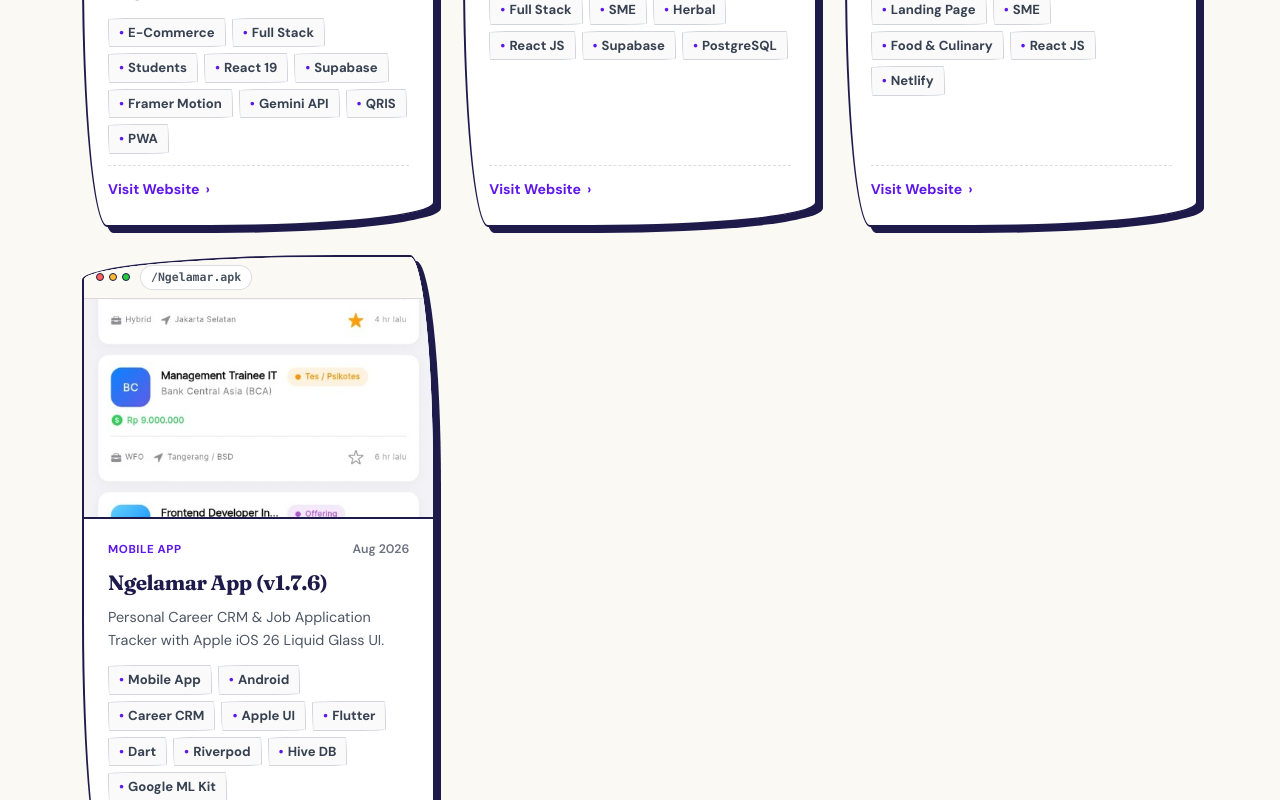
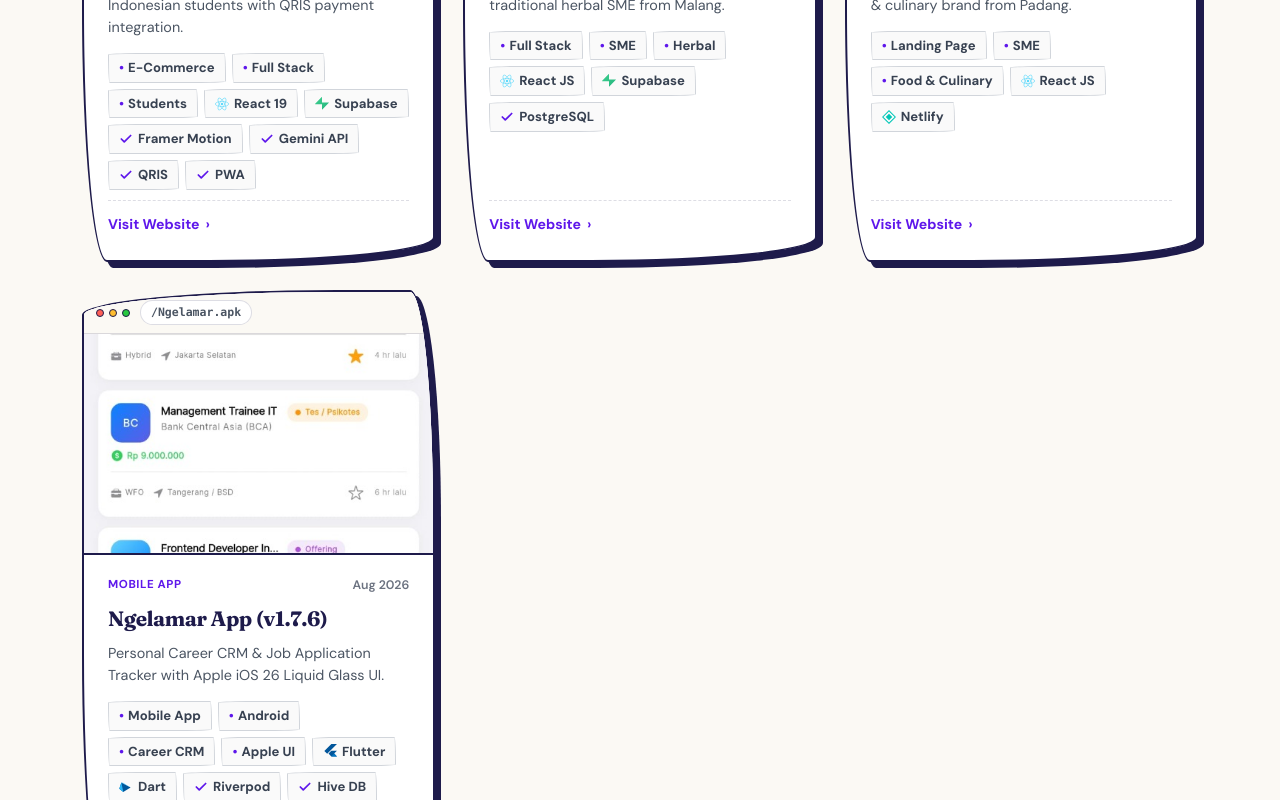
Before and after one commit to rozaqi02/idka-solutions, a React (Vite) app: page /portofolio in a window 1280 px wide. Shown: the part 1820-2620 px from the top of the page. Built offline with nearby package versions, Linux system fonts and the light colour scheme.

Commit message:
feat: add vector brand logos to tech stack pills and portfolio tags

```diff
--- /dev/null
+++ b/src/components/TechLogo.tsx
@@ -0,0 +1,153 @@
+interface TechLogoProps {
+  name: string
+  className?: string
+  size?: number
+}
+
+export function TechLogo({ name, className = '', size = 18 }: TechLogoProps) {
+  const normalized = name.toLowerCase().trim()
+
+  const style = {
+    width: size,
+    height: size,
+    display: 'inline-block',
+    verticalAlign: 'middle',
+    flexShrink: 0,
+  }
+
+  // React
+  if (normalized.includes('react') && !normalized.includes('native')) {
+    return (
+      <svg style={style} className={className} viewBox="-11.5 -10.23174 23 20.46348" fill="none" aria-hidden="true">
+        <circle cx="0" cy="0" r="2.05" fill="#61DAFB"/>
+        <g stroke="#61DAFB" strokeWidth="1" fill="none">
+          <ellipse rx="11" ry="4.2"/>
+          <ellipse rx="11" ry="4.2" transform="rotate(60)"/>
+          <ellipse rx="11" ry="4.2" transform="rotate(120)"/>
+        </g>
+      </svg>
+    )
+  }
+
+  // React Native
+  if (normalized.includes('react native')) {
+    return (
+      <svg style={style} className={className} viewBox="-11.5 -10.23174 23 20.46348" fill="none" aria-hidden="true">
+        <circle cx="0" cy="0" r="2.05" fill="#61DAFB"/>
+        <g stroke="#61DAFB" strokeWidth="1.3" fill="none">
+          <ellipse rx="11" ry="4.2"/>
+          <ellipse rx="11" ry="4.2" transform="rotate(60)"/>
+          <ellipse rx="11" ry="4.2" transform="rotate(120)"/>
+        </g>
+      </svg>
+    )
+  }
+
+  // Flutter
+  if (normalized.includes('flutter')) {
+    return (
+      <svg style={style} className={className} viewBox="0 0 24 24" fill="none" aria-hidden="true">
+        <path d="M14.314 0L2.3 12 7.157 16.857 23.957 0h-9.643zM14.314 11.571L9.457 16.429l4.857 4.857h9.643l-4.857-4.857 4.857-4.858h-9.643z" fill="#02569B"/>
+        <path d="M14.314 21.286l4.857-4.857 4.857 4.857h-9.714z" fill="#0175C2"/>
+      </svg>
+    )
+  }
+
+  // TypeScript
+  if (normalized.includes('typescript') || normalized === 'ts') {
+    return (
+      <svg style={style} className={className} viewBox="0 0 24 24" fill="none" aria-hidden="true">
+        <rect width="24" height="24" rx="4" fill="#3178C6"/>
+        <path d="M11.953 19.539v-7.859H9.414V9.617h8.172v2.063h-2.539v7.859h-3.094zm9.36.14c-1.399 0-2.531-.382-3.399-1.148-.867-.766-1.383-1.89-1.547-3.375h2.82c.102.765.375 1.344.82 1.734.446.39 1.055.586 1.829.586.726 0 1.281-.153 1.664-.457.383-.305.574-.711.574-1.219 0-.437-.148-.773-.445-1.008-.297-.234-.875-.461-1.735-.68-.86-.218-1.554-.46-2.086-.726a4.02 4.02 0 0 1-1.476-1.164c-.391-.508-.586-1.172-.586-1.992 0-1.148.438-2.063 1.313-2.742.875-.68 2.063-1.02 3.563-1.02 1.328 0 2.437.348 3.328 1.043.89.695 1.375 1.715 1.453 3.059h-2.789c-.07-.649-.297-1.129-.68-1.442-.383-.312-.922-.468-1.617-.468-.656 0-1.156.14-1.5.422-.344.281-.516.64-.516 1.078 0 .39.148.695.445.914.297.219.867.43 1.711.633.844.203 1.531.434 2.063.691.531.258 1.008.641 1.43 1.149.422.508.633 1.172.633 1.992 0 1.211-.438 2.156-1.313 2.836-.875.68-2.094 1.02-3.656 1.02z" fill="#FFF"/>
+      </svg>
+    )
+  }
+
+  // Supabase
+  if (normalized.includes('supabase')) {
+    return (
+      <svg style={style} className={className} viewBox="0 0 24 24" fill="none" aria-hidden="true">
+        <path d="M21.362 9.354H12V.301a.3.3 0 00-.517-.207L.256 11.785a.3.3 0 00.21.517H12v9.053a.3.3 0 00.517.207l11.227-11.691a.3.3 0 00-.21-.517z" fill="url(#supabase_grad_comp)"/>
+        <defs>
+          <linearGradient id="supabase_grad_comp" x1="0" y1="0" x2="24" y2="24" gradientUnits="userSpaceOnUse">
+            <stop stopColor="#3ECF8E"/>
+            <stop offset="1" stopColor="#24B47E"/>
+          </linearGradient>
+        </defs>
+      </svg>
+    )
+  }
+
+  // Firebase
+  if (normalized.includes('firebase')) {
+    return (
+      <svg style={style} className={className} viewBox="0 0 24 24" fill="none" aria-hidden="true">
+        <path d="M3.89 15.672L6.155 1.55a.8.8 0 011.512-.224l2.457 4.673 4.22-8.06a.8.8 0 011.468.093l4.3 17.64-6.93 3.916a2 2 0 01-1.964 0L3.89 15.672z" fill="#FFCA28"/>
+        <path d="M14.354 5.922L12 1.432a.8.8 0 00-1.468-.093L3.89 15.672l8.112 4.584a2 2 0 001.964 0l6.93-3.916-6.542-10.418z" fill="#FFA000"/>
+        <path d="M12.982 20.256a2 2 0 01-1.964 0L2.906 15.61l.984-6.147 9.092 10.793z" fill="#F57C00"/>
+      </svg>
+    )
+  }
+
+  // Figma
+  if (normalized.includes('figma')) {
+    return (
+      <svg style={style} className={className} viewBox="0 0 38 57" fill="none" aria-hidden="true">
+        <path d="M19 28.5c0-5.247 4.253-9.5 9.5-9.5 5.247 0 9.5 4.253 9.5 9.5 0 5.247-4.253 9.5-9.5 9.5-5.247 0-9.5-4.253-9.5-9.5z" fill="#1ABCFE"/>
+        <path d="M0 47.5c0-5.247 4.253-9.5 9.5-9.5H19v9.5c0 5.247-4.253 9.5-9.5 9.5C4.253 57 0 52.747 0 47.5z" fill="#0ACF83"/>
+        <path d="M19 0v19h9.5c5.247 0 9.5-4.253 9.5-9.5C38 4.253 33.747 0 28.5 0H19z" fill="#FF7262"/>
+        <path d="M0 9.5C0 14.747 4.253 19 9.5 19H19V0H9.5C4.253 0 0 4.253 0 9.5z" fill="#F24E1E"/>
+        <path d="M0 28.5c0 5.247 4.253 9.5 9.5 9.5H19V19H9.5C4.253 19 0 23.253 0 28.5z" fill="#A259FF"/>
+      </svg>
+    )
+  }
+
+  // Netlify
+  if (normalized.includes('netlify')) {
+    return (
+      <svg style={style} className={className} viewBox="0 0 24 24" fill="none" aria-hidden="true">
+        <path d="M6.43 12L12 17.57 17.57 12 12 6.43 6.43 12z" fill="#00C7B7"/>
+        <path d="M12 0L0 12l12 12 12-12L12 0zm0 21.6L2.4 12 12 2.4 21.6 12 12 21.6z" fill="#00C7B7"/>
+      </svg>
+    )
+  }
+
+  // Dart
+  if (normalized.includes('dart')) {
+    return (
+      <svg style={style} className={className} viewBox="0 0 24 24" fill="none" aria-hidden="true">
+        <path d="M4.1 4.1L.5 14.8l6.8 5.7 12.6-7.8L4.1 4.1z" fill="#01579B"/>
+        <path d="M19.9 12.7L6.8 4.6 4.1 4.1l15.8 8.6z" fill="#40C4FF"/>
+        <path d="M7.3 20.5l-6.8-5.7L4.1 4.1l3.2 16.4z" fill="#29B6F6"/>
+      </svg>
+    )
+  }
+
+  // Vite
+  if (normalized.includes('vite')) {
+    return (
+      <svg style={style} className={className} viewBox="0 0 24 24" fill="none" aria-hidden="true">
+        <path d="M22.6 3.6L12.7 21.4c-.3.5-1.1.5-1.4 0L1.4 3.6c-.4-.7.2-1.6 1-1.5l8.9 1.1 8.9-1.1c.8-.1 1.4.8 1 1.5z" fill="#BD34FE"/>
+        <path d="M16.6 2.3l-4.6 19.1c-.1.5-.8.5-.9 0L6.5 2.3" fill="#FFC920"/>
+      </svg>
+    )
+  }
+
+  // Tailwind
+  if (normalized.includes('tailwind')) {
+    return (
+      <svg style={style} className={className} viewBox="0 0 24 24" fill="none" aria-hidden="true">
+        <path d="M12.001 4.8c-3.2 0-5.2 1.6-6 4.8 1.2-1.6 2.6-2.2 4.2-1.8.913.228 1.565.89 2.288 1.624C13.666 10.618 15.027 12 18.001 12c3.2 0 5.2-1.6 6-4.8-1.2 1.6-2.6 2.2-4.2 1.8-.913-.228-1.565-.89-2.288-1.624C16.336 6.182 14.975 4.8 12.001 4.8zm-6 7.2c-3.2 0-5.2 1.6-6 4.8 1.2-1.6 2.6-2.2 4.2-1.8.913.228 1.565.89 2.288 1.624C7.666 17.818 9.027 19 12.001 19c3.2 0 5.2-1.6 6-4.8-1.2 1.6-2.6 2.2-4.2 1.8-.913-.228-1.565-.89-2.288-1.624C10.336 13.382 8.975 12 6.001 12z" fill="#38BDF8"/>
+      </svg>
+    )
+  }
+
+  // Default doodle check / bullet icon
+  return (
+    <svg style={style} className={className} viewBox="0 0 24 24" fill="none" stroke="#5e17eb" strokeWidth="3" strokeLinecap="round" strokeLinejoin="round" aria-hidden="true">
+      <polyline points="20 6 9 17 4 12"/>
+    </svg>
+  )
+}
+
+export default TechLogo
--- a/src/pages/Portofolio.tsx
+++ b/src/pages/Portofolio.tsx
@@ -9,6 +9,7 @@
 import WordReveal from '../components/WordReveal'
 import ScribbleUnderline from '../components/ScribbleUnderline'
 import ContinuousLineArt from '../components/ContinuousLineArt'
+import TechLogo from '../components/TechLogo'
 import './Portofolio.css'
 
 function webpToPngFallback(src: string) {
@@ -206,7 +207,10 @@
                       <span key={tag} className="art-card__tag-doodle"><span className="art-card__tag-bullet">•</span> {tag}</span>
                     ))}
                     {'tech' in item && Array.isArray(item.tech) && item.tech.map((t) => (
-                      <span key={t} className="art-card__tag-doodle"><span className="art-card__tag-bullet">•</span> {t}</span>
+                      <span key={t} className="art-card__tag-doodle" style={{ display: 'inline-flex', alignItems: 'center', gap: '5px' }}>
+                        <TechLogo name={t} size={14} />
+                        <span>{t}</span>
+                      </span>
                     ))}
                   </div>
 
--- a/src/pages/TentangKami.tsx
+++ b/src/pages/TentangKami.tsx
@@ -9,6 +9,7 @@
 import WordReveal from '../components/WordReveal'
 import ScribbleUnderline from '../components/ScribbleUnderline'
 import ContinuousLineArt from '../components/ContinuousLineArt'
+import TechLogo from '../components/TechLogo'
 import './TentangKami.css'
 
 export default function TentangKami() {
@@ -219,8 +220,8 @@
           </div>
           <div className="tech-grid">
             {techStack.map((tech, i) => (
-              <div key={tech.name} className={`tech-badge tech-badge--${tech.category} art-card__tag-doodle reveal reveal--delay-${Math.min(i % 5 + 1, 5)}`}>
-                <span className="art-card__tag-bullet" aria-hidden="true">•</span>
+              <div key={tech.name} className={`tech-badge tech-badge--${tech.category} art-card__tag-doodle reveal reveal--delay-${Math.min(i % 5 + 1, 5)}`} style={{ display: 'inline-flex', alignItems: 'center', gap: '8px' }}>
+                <TechLogo name={tech.name} size={18} />
                 <span className="tech-badge__name">{tech.name}</span>
                 <span className="tech-badge__category">{tech.category}</span>
               </div>
```
